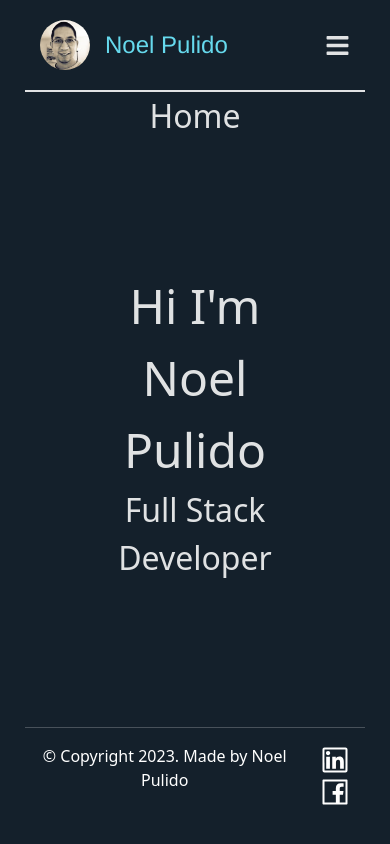
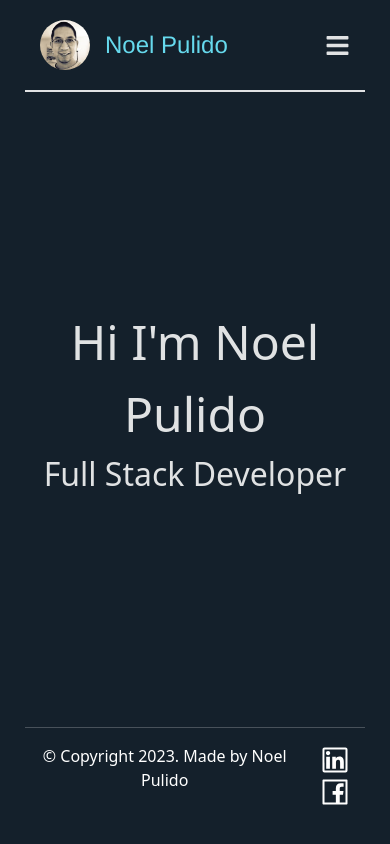
Before and after one commit to noelDvSlps/portfolio, a React (Vite) app: page / in a window 390 px wide. Built offline with nearby package versions, Linux system fonts and the light colour scheme.

Commit message:
adjust some responsive design

```diff
--- a/src/App.css
+++ b/src/App.css
@@ -79,7 +79,7 @@ main {
 
 .page-body {
   font-size: 1.5em;
-  padding: 0 50px;
+  text-align: center;
 }
 
 .form-container {
@@ -141,12 +141,12 @@ main {
   align-items: center;
   height: auto;
   width: 100%;
-  max-width: 900px;
-  /* min-width: 450px; */
-  /* background-color: beige; */
-  padding: 10px;
-  margin: 10px;
+  max-width: 750px;
+  border: 1px solid #66d9ed;
+  border-radius: 16px;
+  padding: 25px;
   min-height: 385px;
+  margin: 25px 0;
 }
 
 .project img {
--- a/src/components/Navbar.jsx
+++ b/src/components/Navbar.jsx
@@ -17,7 +17,7 @@ export const Navbar = ({ children }) => {
   const menuItem = [
     {
       path: "/",
-      name: "Home",
+      name: "home",
       icon: <FaTh />,
     },
     {
--- a/src/pages/Home.jsx
+++ b/src/pages/Home.jsx
@@ -1,7 +1,7 @@
 export const Home = () => {
   return (
     <div className="page-container">
-      <div className="page-title"> Home </div>
+      <div className="page-title"> </div>
       <div className="page-body">
         <div
           style={{
--- a/src/pages/Projects.jsx
+++ b/src/pages/Projects.jsx
@@ -37,7 +37,11 @@ export const Projects = () => {
         <div>
           {projects.map((project, index) => (
             <div className="project" key={index}>
-              <img src={project.image} alt="" />
+              <img
+                src={project.image}
+                alt=""
+                style={{ borderRadius: "12px" }}
+              />
               <div>{project.title}</div>
               <div>{project.description}</div>
               <Button>Case Study</Button>
```
